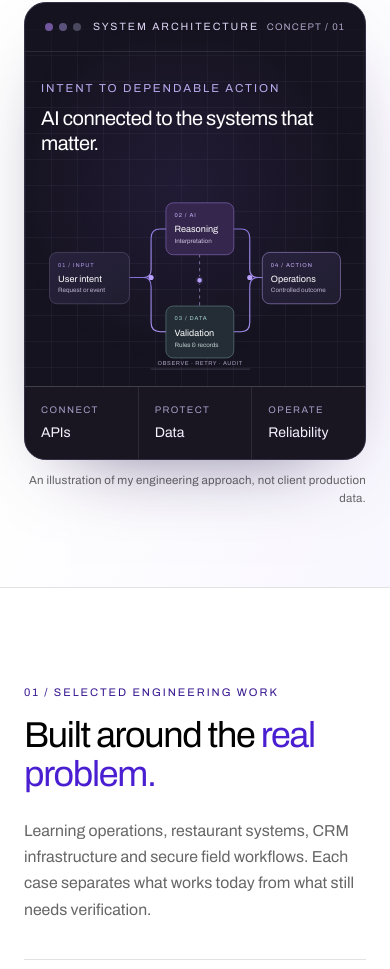
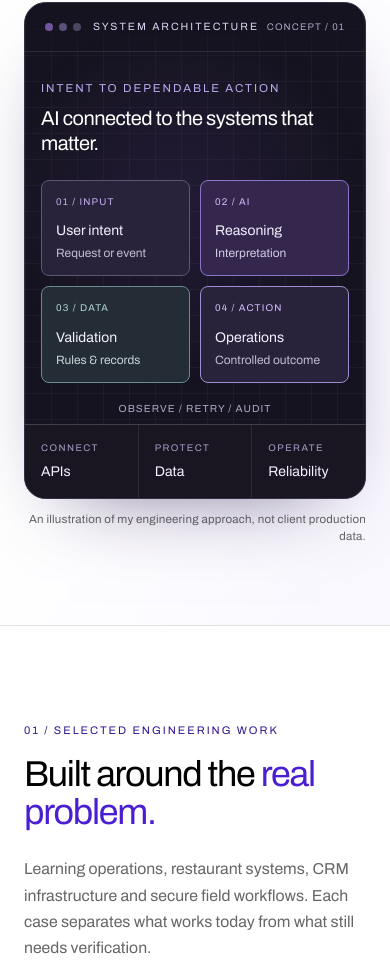
Before and after one commit to olawaleemmanuel09/portfolio, a Next.js app: page / in a window 390 px wide. Shown: the part 790-1759 px from the top of the page. Built offline with nearby package versions, Linux system fonts and the light colour scheme; no server answers.

Commit message:
fix(design): use readable mobile-first system model in hero

```diff
--- a/components/sections/SystemCanvas.tsx
+++ b/components/sections/SystemCanvas.tsx
@@ -18,7 +18,30 @@ export default function SystemCanvas() {
         <p className="text-[0.72rem] font-medium uppercase tracking-[0.17em] text-[#b8a8ec]">Intent to dependable action</p>
         <p className="mt-2 max-w-[24ch] text-xl font-semibold leading-tight tracking-[-0.025em] text-white sm:text-2xl">AI connected to the systems that matter.</p>
 
-        <svg viewBox="0 0 540 362" xmlns="http://www.w3.org/2000/svg" role="img" aria-labelledby="systems-map-title systems-map-description" className="mt-4 block h-auto w-full">
+        <div className="system-canvas-mobile mt-6 grid grid-cols-2 gap-2.5 sm:hidden" aria-hidden="true">
+          <div className="rounded-lg border border-[#5d5576] bg-[#28233a] p-3.5">
+            <span className="block text-[0.61rem] font-bold tracking-[0.12em] text-[#c4adef]">01 / INPUT</span>
+            <strong className="mt-3 block text-sm font-semibold">User intent</strong>
+            <span className="mt-1 block text-xs text-[#c4bcd3]">Request or event</span>
+          </div>
+          <div className="rounded-lg border border-[#8d72c8] bg-[#34264d] p-3.5">
+            <span className="block text-[0.61rem] font-bold tracking-[0.12em] text-[#d5beff]">02 / AI</span>
+            <strong className="mt-3 block text-sm font-semibold">Reasoning</strong>
+            <span className="mt-1 block text-xs text-[#d4cbe3]">Interpretation</span>
+          </div>
+          <div className="rounded-lg border border-[#668c90] bg-[#242d35] p-3.5">
+            <span className="block text-[0.61rem] font-bold tracking-[0.12em] text-[#b1d9d3]">03 / DATA</span>
+            <strong className="mt-3 block text-sm font-semibold">Validation</strong>
+            <span className="mt-1 block text-xs text-[#c6d6d6]">Rules &amp; records</span>
+          </div>
+          <div className="rounded-lg border border-[#a18bd2] bg-[#28233a] p-3.5">
+            <span className="block text-[0.61rem] font-bold tracking-[0.12em] text-[#d5beff]">04 / ACTION</span>
+            <strong className="mt-3 block text-sm font-semibold">Operations</strong>
+            <span className="mt-1 block text-xs text-[#c4bcd3]">Controlled outcome</span>
+          </div>
+          <p className="col-span-2 mt-2 text-center text-[0.64rem] uppercase tracking-[0.1em] text-[#b1a6c8]">Observe / Retry / Audit</p>
+        </div>
+        <svg viewBox="0 0 540 362" xmlns="http://www.w3.org/2000/svg" role="img" aria-labelledby="systems-map-title systems-map-description" className="mt-4 hidden h-auto w-full sm:block">
           <title id="systems-map-title">Illustrative AI systems workflow</title>
           <desc id="systems-map-description">A customer or staff request enters a reasoning step, passes through validation and business data, then reaches an authorized business action. This is conceptual, not a screenshot or production metric.</desc>
           <defs>
```
Also changed, not shown: 1 other file (tests, documents, lock files or other folders).
